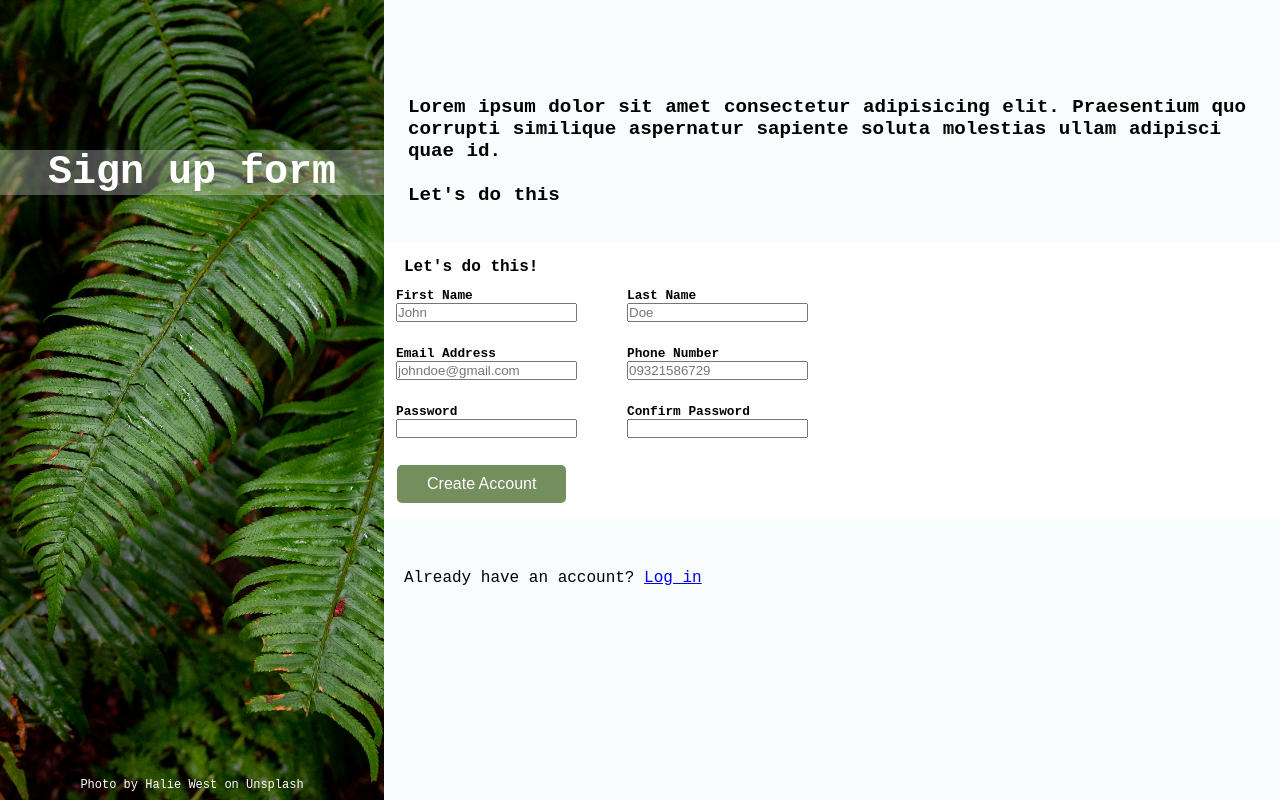
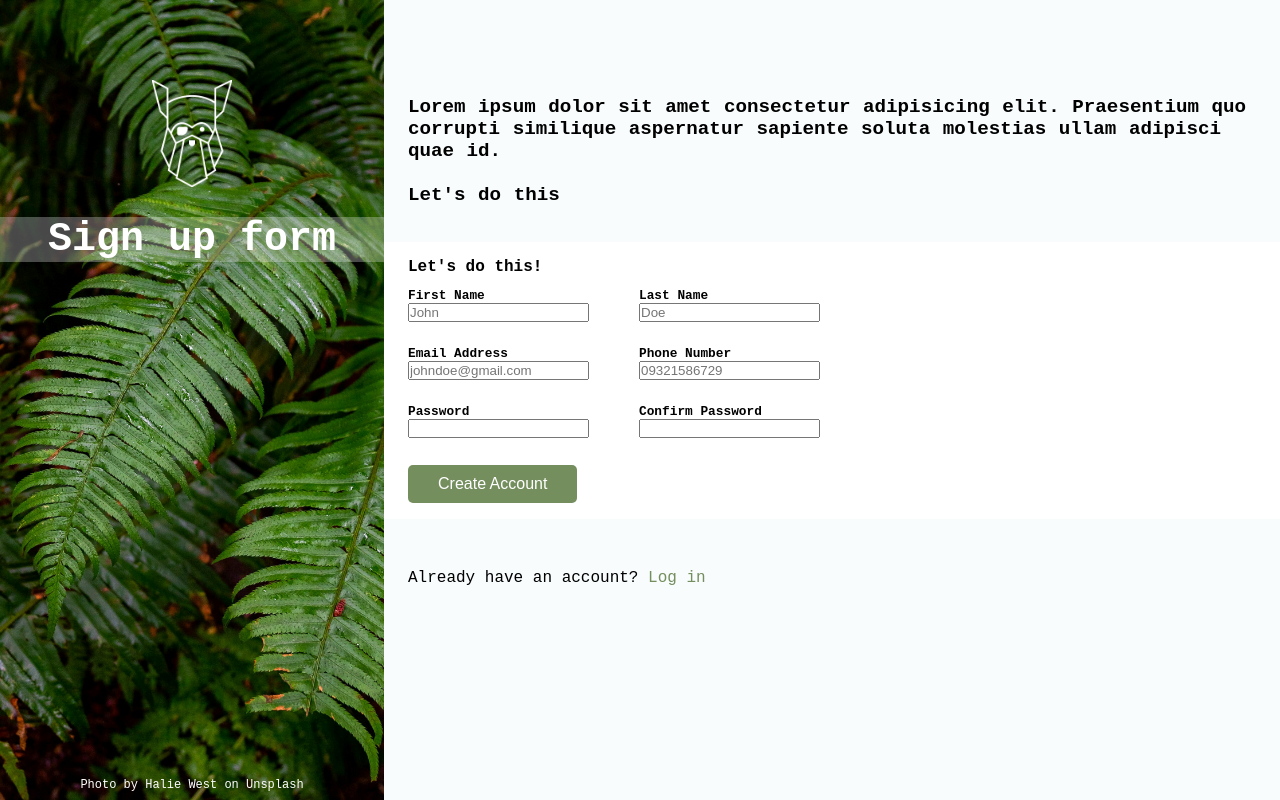
Before and after one commit to greisonbarcelo/sign-up-form, a plain HTML site: page index.html in a window 1280 px wide. Drawn offline with Linux system fonts and the light colour scheme.

Commit message:
Sign up form project start, this will include form validation

```diff
--- a/index.html
+++ b/index.html
@@ -10,7 +10,10 @@
 <body>
     <div class="container">
         <div class="left">
-            <h1>Sign up form</h1>
+            <div class="left-header">
+                <img class="logo" src="./img/odin-lined.png" alt="odin-logo">
+                <h1>Sign up form</h1>
+            </div>
             <p class="credits">Photo by Halie West on Unsplash</p>
         </div>
         <div class="right">
--- a/styles/styles.css
+++ b/styles/styles.css
@@ -29,10 +29,13 @@ body {
     flex: 3 1 70%; /* Grow 3x, Shrink 1x, Start at 60% */
     background-color: rgb(248,252,253);
 }
-
+.logo {
+    padding-top: 80px;
+    width: 80px;
+}
 .left h1 {
     background-color: rgba(239, 239, 240, 0.3);
-    margin-top: 150px;
+    margin-top: 25px;
     font-size: 2.5rem;
 }
 .left .credits {
@@ -57,11 +60,12 @@ form {
 }
 form > label {
     width: auto;
-    padding-left: 20px;
+    padding-left: 24px;
 }
 fieldset {
     border: none;
     padding: 12px;
+    padding-left: 24px;
     margin: 0;
     display: flex;
     gap: 50px;
@@ -80,7 +84,7 @@ fieldset .item label {
 }
 form .sign-up{
     padding-top: 15px;
-    padding-left: 13px;
+    padding-left: 24px;
 }
 button {
     background-color: #748e5e; /* A nice green shade */
@@ -115,5 +119,15 @@ input:invalid {
 
 .actions {
     padding-top: 50px;
-    padding-left: 20px;
+    padding-left: 24px;
 }
+
+a:link {
+    text-decoration: none;
+}
+a:link {
+    color: #748e5e;
+}
+a:hover {
+    color: #5a7544;
+}
```
Also changed, not shown: img/odin-lined.png (added).
